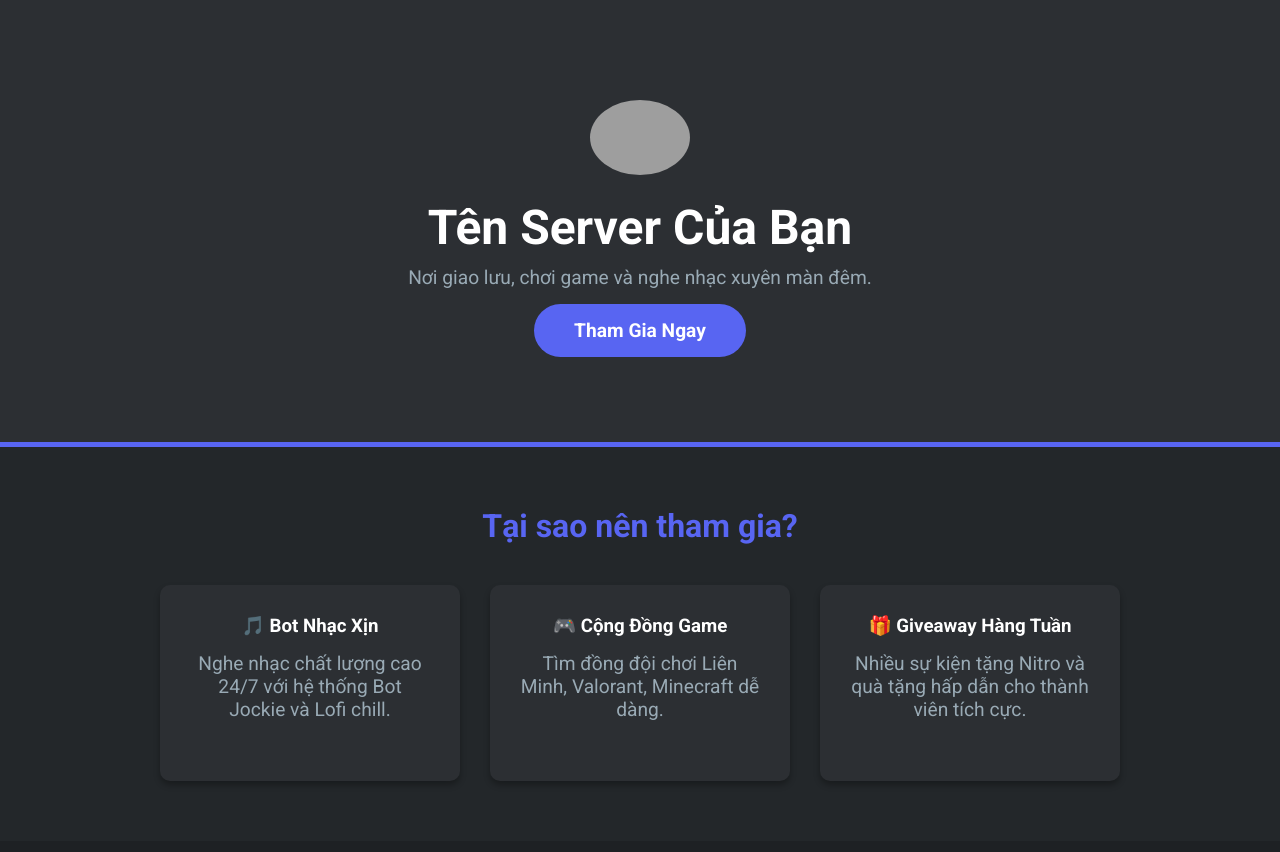
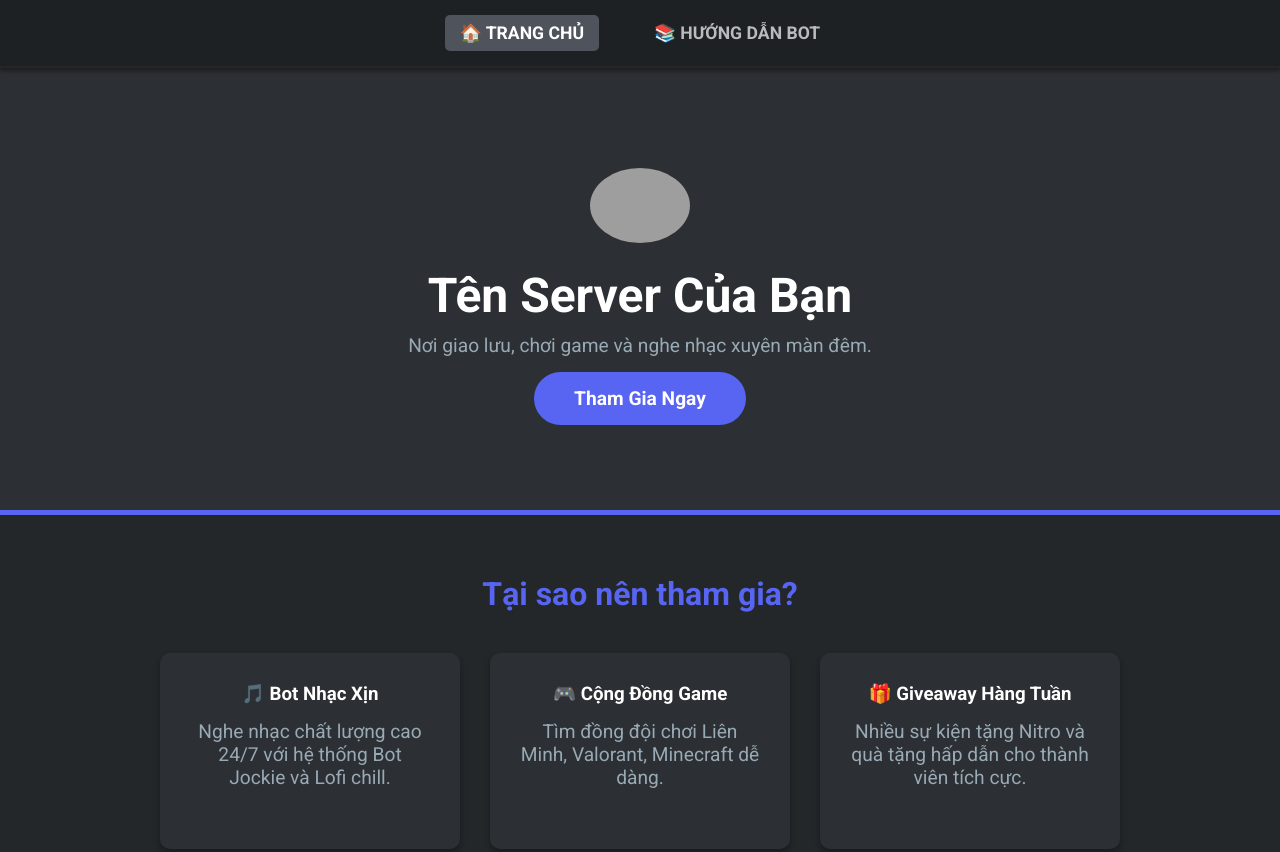
Before and after one commit to nguyenthanhlong2002/discord-server-web, a plain HTML site: page index.html in a window 1280 px wide. Shown: the top 852 px of the page. Drawn offline with Linux system fonts and the light colour scheme; grey boxes are pictures that could not be loaded.

Commit message:
Update index.html

```diff
--- a/index.html
+++ b/index.html
@@ -9,7 +9,12 @@
     <link rel="stylesheet" href="style.css">
 </head>
 <body>
-
+<!-- THANH MENU NGANG -->
+    <nav class="navbar">
+        <a href="index.html" class="active">🏠 Trang Chủ</a>
+        <a href="guide.html">📚 Hướng Dẫn Bot</a>
+        <!-- Bạn có thể thêm link nạp thẻ hoặc link group facebook vào đây nếu muốn -->
+    </nav>
     <!-- PHẦN 1: HERO (GIỚI THIỆU CHÍNH) -->
     <header class="hero">
         <div class="content">
```
